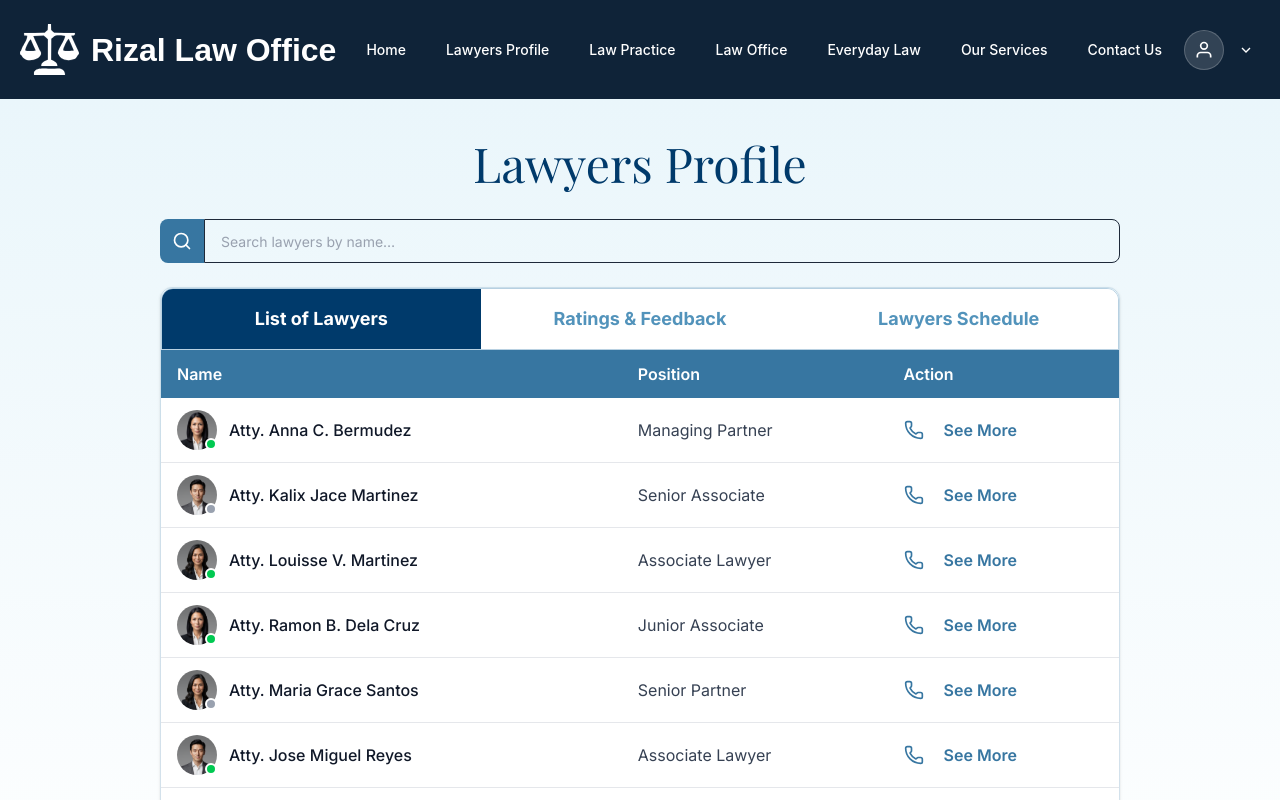
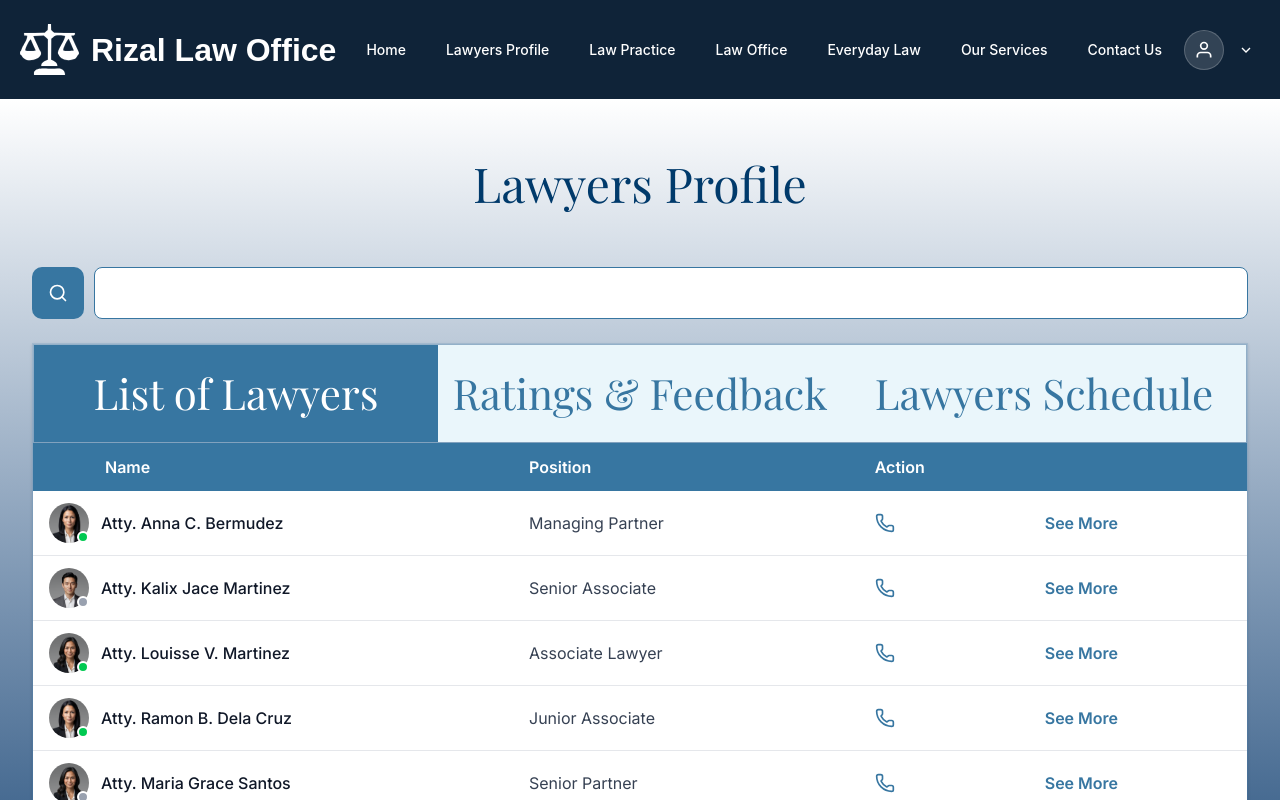
Before and after one commit to karllogdat/lexmeet-group4-template, a React (Vite) app: page /lawyers-profile in a window 1280 px wide. Shown: the top 800 px of the page. Built offline with nearby package versions, Linux system fonts and the light colour scheme; a web font is replaced by a local one.

Commit message:
Updated profile pages design

```diff
--- a/src/components/lawyers-profile/LawyerTable.jsx
+++ b/src/components/lawyers-profile/LawyerTable.jsx
@@ -4,8 +4,8 @@ import LawyerTableRow from "./LawyerTableRow";
  * Column header labels per variant.
  */
 const HEADERS = {
-  list:     { third: "Action" },
-  ratings:  { third: "Ratings" },
+  list: { third: "Action" },
+  ratings: { third: "Ratings" },
   schedule: { third: "Availability" },
 };
 
@@ -22,7 +22,8 @@ export default function LawyerTable({ lawyers, variant, onSeeMore }) {
         {/* Table header — g4-700 background matching Figma */}
         <thead>
           <tr className="bg-g4-700 text-white">
-            <th className="py-3 px-4 text-left font-inter font-semibold text-sm sm:text-base">
+
+            <th className="py-3 px-4 pl-18 w-120 text-left font-inter font-semibold text-sm sm:text-base">
               Name
             </th>
             <th className="py-3 px-4 text-left font-inter font-semibold text-sm sm:text-base">
@@ -31,6 +32,8 @@ export default function LawyerTable({ lawyers, variant, onSeeMore }) {
             <th className="py-3 px-4 text-left font-inter font-semibold text-sm sm:text-base">
               {third}
             </th>
+            {/* Empty header — See More column has no label */}
+            <th className="py-3 px-4" aria-label="Actions" />
           </tr>
         </thead>
 
@@ -39,7 +42,7 @@ export default function LawyerTable({ lawyers, variant, onSeeMore }) {
           {lawyers.length === 0 ? (
             <tr>
               <td
-                colSpan={3}
+                colSpan={4}
                 className="py-12 text-center font-inter text-gray-500"
               >
                 No lawyers found.
--- a/src/components/lawyers-profile/LawyerTableRow.jsx
+++ b/src/components/lawyers-profile/LawyerTableRow.jsx
@@ -59,24 +59,26 @@ export default function LawyerTableRow({ lawyer, variant, onSeeMore }) {
           {variant === "schedule" && (
             <span
               className={[
-                "font-inter text-sm sm:text-base font-medium",
+                "font-inter text-sm sm:text-base font-semibold",
                 lawyer.isAvailable ? "text-g4-600" : "text-g4-400",
               ].join(" ")}
             >
               {lawyer.isAvailable ? "Available" : "Not Available"}
             </span>
           )}
+        </div>
+      </td>
 
-          {/* See More link — present in all variants */}
+      {/* See More — own column, no header, always aligned */}
+      <td className="py-3 px-4 text-left">
         <button
           type="button"
           id={`see-more-${lawyer.id}-${variant}`}
           onClick={() => onSeeMore(lawyer)}
-            className="font-inter text-sm sm:text-base text-g4-700 font-semibold hover:text-g4-900 hover:underline transition-colors whitespace-nowrap ml-2"
+          className="font-inter text-sm sm:text-base text-g4-700 font-semibold hover:text-g4-900 hover:underline transition-colors whitespace-nowrap"
         >
           See More
         </button>
-        </div>
       </td>
     </tr>
   );
--- a/src/components/lawyers-profile/PageTabs.jsx
+++ b/src/components/lawyers-profile/PageTabs.jsx
@@ -6,14 +6,14 @@
  */
 
 const TABS = [
-  { id: "list",     label: "List of Lawyers" },
-  { id: "ratings",  label: "Ratings & Feedback" },
+  { id: "list", label: "List of Lawyers" },
+  { id: "ratings", label: "Ratings & Feedback" },
   { id: "schedule", label: "Lawyers Schedule" },
 ];
 
 export default function PageTabs({ activeTab, onChange }) {
   return (
-    <div className="flex rounded-t-xl overflow-hidden border border-g4-700/30">
+    <div className="flex overflow-hidden border border-g4-700/30">
       {TABS.map((tab) => {
         const isActive = activeTab === tab.id;
         return (
@@ -23,10 +23,10 @@ export default function PageTabs({ activeTab, onChange }) {
             id={`page-tab-${tab.id}`}
             onClick={() => onChange(tab.id)}
             className={[
-              "flex-1 py-4 px-2 text-center font-inter font-bold text-base sm:text-lg transition-colors",
+              "flex-1 py-4 px-2 text-center g4-heading-2 sm:text-lg transition-colors",
               isActive
-                ? "bg-g4-900 text-white"
-                : "bg-white text-g4-600 hover:bg-g4-50",
+                ? "bg-g4-700 text-white"
+                : "bg-[#EAF6FB] text-g4-700 hover:bg-g4-50",
             ].join(" ")}
           >
             {tab.label}
--- a/src/pages/LawyersProfile.jsx
+++ b/src/pages/LawyersProfile.jsx
@@ -31,40 +31,40 @@ export default function LawyersProfilePage() {
 
   // Map page tab to table variant
   const variantMap = {
-    list:     "list",
-    ratings:  "ratings",
+    list: "list",
+    ratings: "ratings",
     schedule: "schedule",
   };
 
   return (
     <>
       {/* ── Page content ──────────────────────────────────────────── */}
-      <div className="min-h-screen bg-gradient-to-b from-g4-50 to-white">
-        <div className="max-w-5xl mx-auto px-4 sm:px-6 lg:px-8 py-10">
+      <div className="min-h-screen bg-gradient-to-b from-white to-[#003A6B]">
+        <div className="max-w-[1280px] mx-auto px-4 sm:px-6 lg:px-8 py-10">
 
           {/* Page title */}
-          <h1 className="g4-heading-1 text-g4-900 text-center mb-8">
+          <h1 className="g4-heading-1 text-g4-900 text-center mb-15 mt-5">
             Lawyers Profile
           </h1>
 
           {/* Search input */}
-          <div className="flex items-center gap-0 mb-6">
-            <div className="flex items-center justify-center w-11 h-11 bg-g4-700 rounded-l-lg flex-shrink-0">
+          <div className="flex items-center gap-[10px] mb-6">
+            <div className="flex items-center justify-center w-[52px] h-[52px] bg-g4-700 rounded-[10px] flex-shrink-0">
               <Search size={20} className="text-white" />
             </div>
             <input
               id="lawyers-search"
               type="search"
-              placeholder="Search lawyers by name…"
+              placeholder=""
               value={searchQuery}
               onChange={(e) => setSearchQuery(e.target.value)}
-              className="flex-1 h-11 px-4 border border-g4-300 rounded-r-lg font-inter text-sm text-gray-800 placeholder-gray-400 focus:outline-none focus:ring-2 focus:ring-g4-600 focus:border-transparent"
+              className="flex-1 h-[52px] px-4 border bg-white border-g4-700 rounded-[8px] font-inter text-sm text-gray-800 placeholder-gray-400 focus:outline-none focus:ring-2 focus:ring-g4-600 focus:border-transparent"
               aria-label="Search lawyers"
             />
           </div>
 
           {/* Tab navigation + table panel */}
-          <div className="rounded-xl overflow-hidden shadow-sm border border-g4-700/20">
+          <div className="overflow-hidden shadow-sm border border-g4-700/20">
             {/* Tabs */}
             <PageTabs activeTab={activeTab} onChange={setActiveTab} />
 
```
Lines whose indentation alone changed are shown as unchanged.
